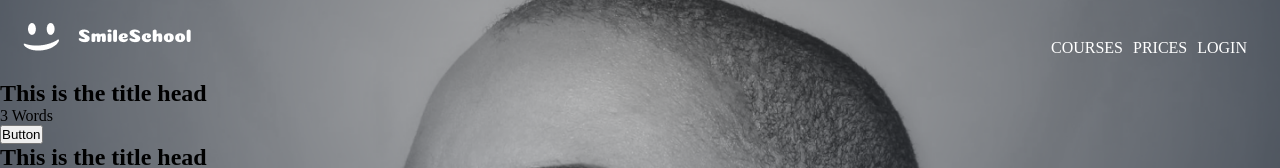
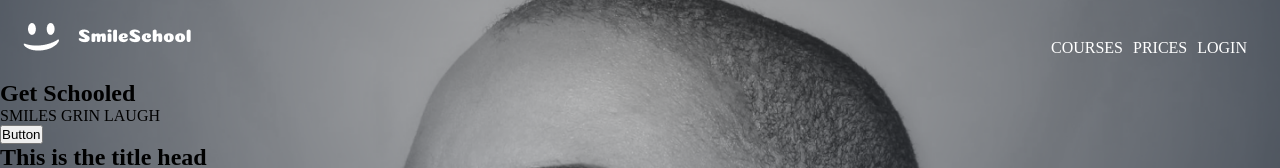
Before and after one commit to cekwedike/alu-web-development, a plain HTML site: page css_advanced/index.html in a window 1280 px wide. Shown: the top 168 px of the page. Drawn offline with Linux system fonts and the light colour scheme.

Commit message:
css edits

```diff
--- a/css_advanced/index.html
+++ b/css_advanced/index.html
@@ -24,8 +24,12 @@
         <main>
             <section>
                 <div class="container">
-                    <h1>This is the title head</h1>
-                    <p>3 Words</p>
+                    <h1> Get Schooled </h1>
+                    <p>
+                        <span> SMILES </span>
+                        <span> GRIN </span>
+                        <span> LAUGH </span>
+                    </p>
                     <button>Button</button>
                 </div>
                 <div>
```
